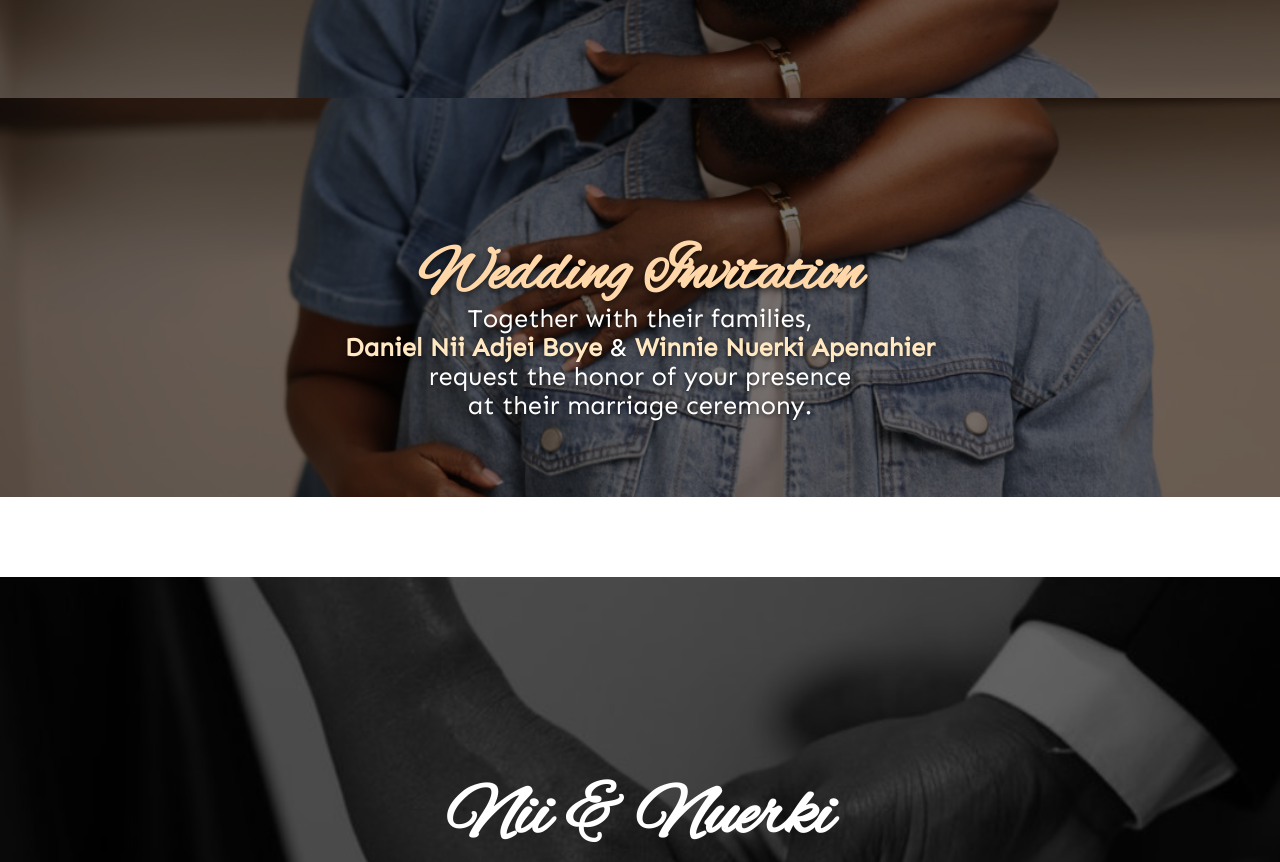
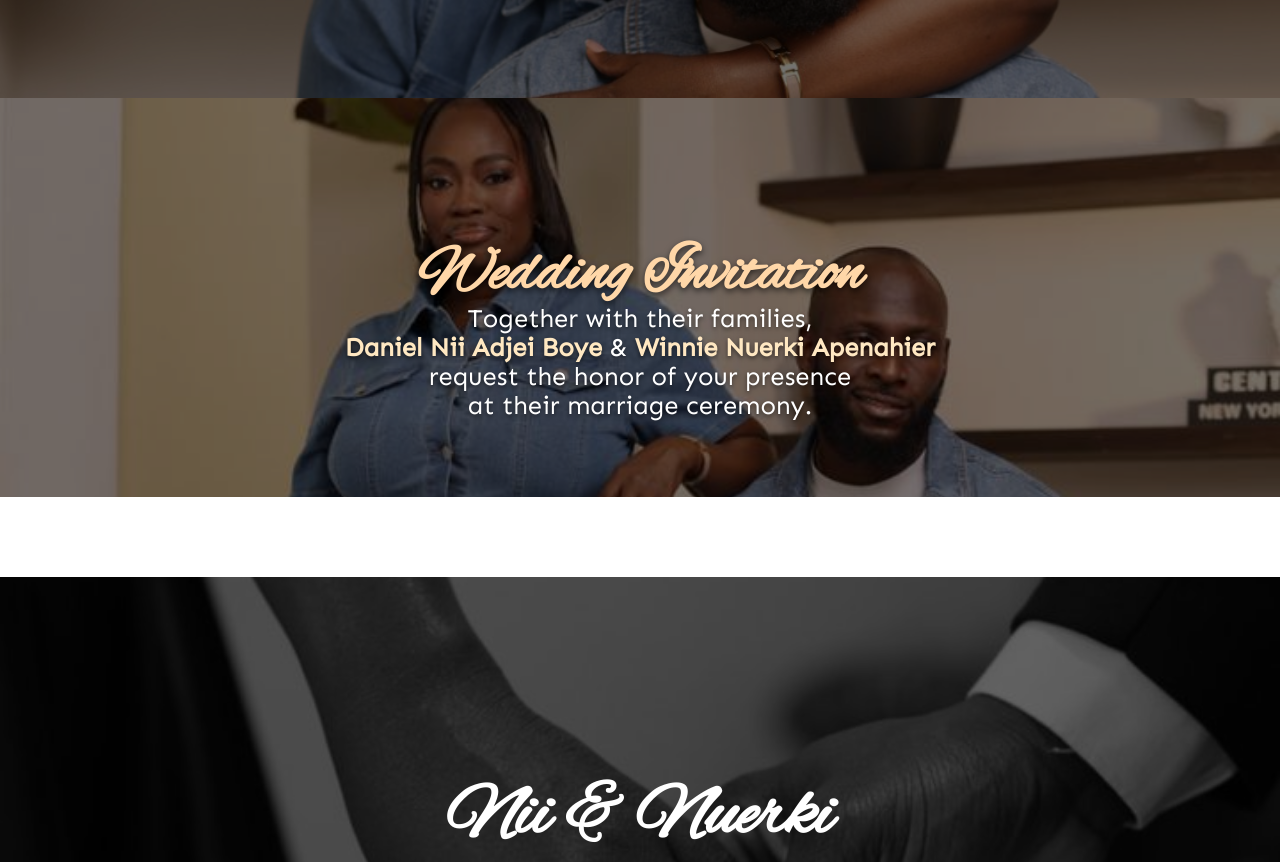
Before and after one commit to gaby96/WeddingWebsite, a React (Create React App) app: page / in a window 1280 px wide. Shown: the part 1188-2050 px from the top of the page. Built offline with nearby package versions, Linux system fonts and the light colour scheme.

Commit message:
working on responsiveness for story page

```diff
--- a/src/components/Home/Layout/Story/Story.js
+++ b/src/components/Home/Layout/Story/Story.js
@@ -33,7 +33,7 @@ export default Story;
 /* 🌿 Full Story Section with Background */
 const StorySection = styled.section`
   position: relative;
-  background: url("/image/dannywinniesit.jpg") no-repeat center 46% / cover;
+  background: url("/image/danniesitwin.jpg") no-repeat center 21.5% / cover;
   padding: clamp(4rem, 6vw, 8rem) 1.5rem;
   display: flex;
   flex-direction: column;
```
